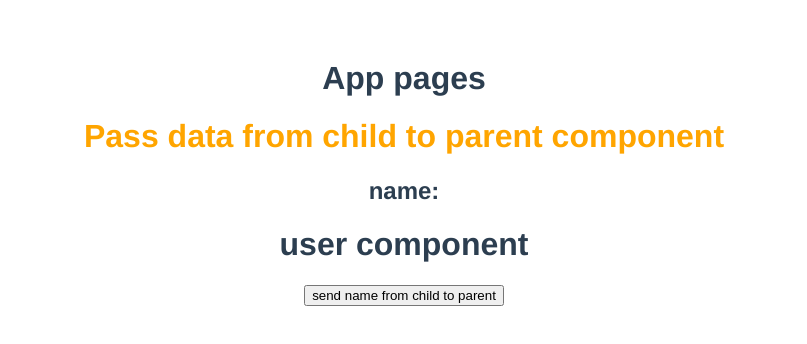
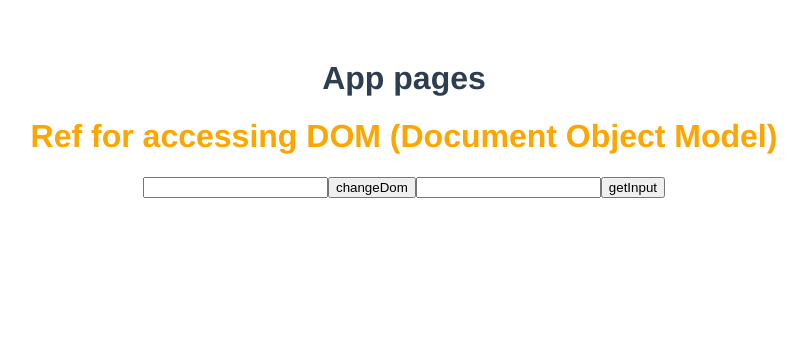
Before and after one commit to simonvista/Vue3, a Vue app: page / in a window 1280 px wide. Shown: the top 344 px of the page, without its empty margins (236-1043 px from the left). Built offline with nearby package versions, Linux system fonts and the light colour scheme.

Commit message:
21-0000 is done

```diff
--- a/src/components/Home.vue
+++ b/src/components/Home.vue
@@ -1,26 +1,27 @@
 <template>
-  <h1>Pass data from child to parent component</h1>
-  <h2>name: {{ name }}</h2>
-  <User :getNameFromChild="getNameFromChild" />
+  <h1>Ref for accessing DOM (Document Object Model)</h1>
+  <input type="text" ref="input1" />
+  <button v-on:click="changeDom">changeDom</button>
+  <input type="text" ref="input2" />
+  <button v-on:click="getInput">getInput</button>
 </template>
 
 <script>
-import User from "./User.vue";
 export default {
-  components: {
-    User,
-  },
+  components: {},
   name: "Home",
   data() {
-    return {
-      name: "",
-    };
+    return {};
   },
   computed: {},
   methods: {
-    getNameFromChild(name) {
-      // alert(name);
-      this.name = name;
+    changeDom() {
+      this.$refs.input1.focus();
+      this.$refs.input1.value = "code step by step";
+      this.$refs.input1.style.color = "red";
+    },
+    getInput() {
+      console.warn(this.$refs.input2.value);
     },
   },
 };
--- a/src/components/User.vue
+++ /dev/null
@@ -1,23 +0,0 @@
-<template>
-  <div>
-    <h1>user component</h1>
-    <button v-on:click="getNameFromChild(name)">
-      send name from child to parent
-    </button>
-  </div>
-</template>
-
-<script>
-export default {
-  name: "User",
-  props: {
-    getNameFromChild: Function,
-  },
-  data() {
-    return {
-      name: "peter",
-    };
-  },
-  methods: {},
-};
-</script>
```
